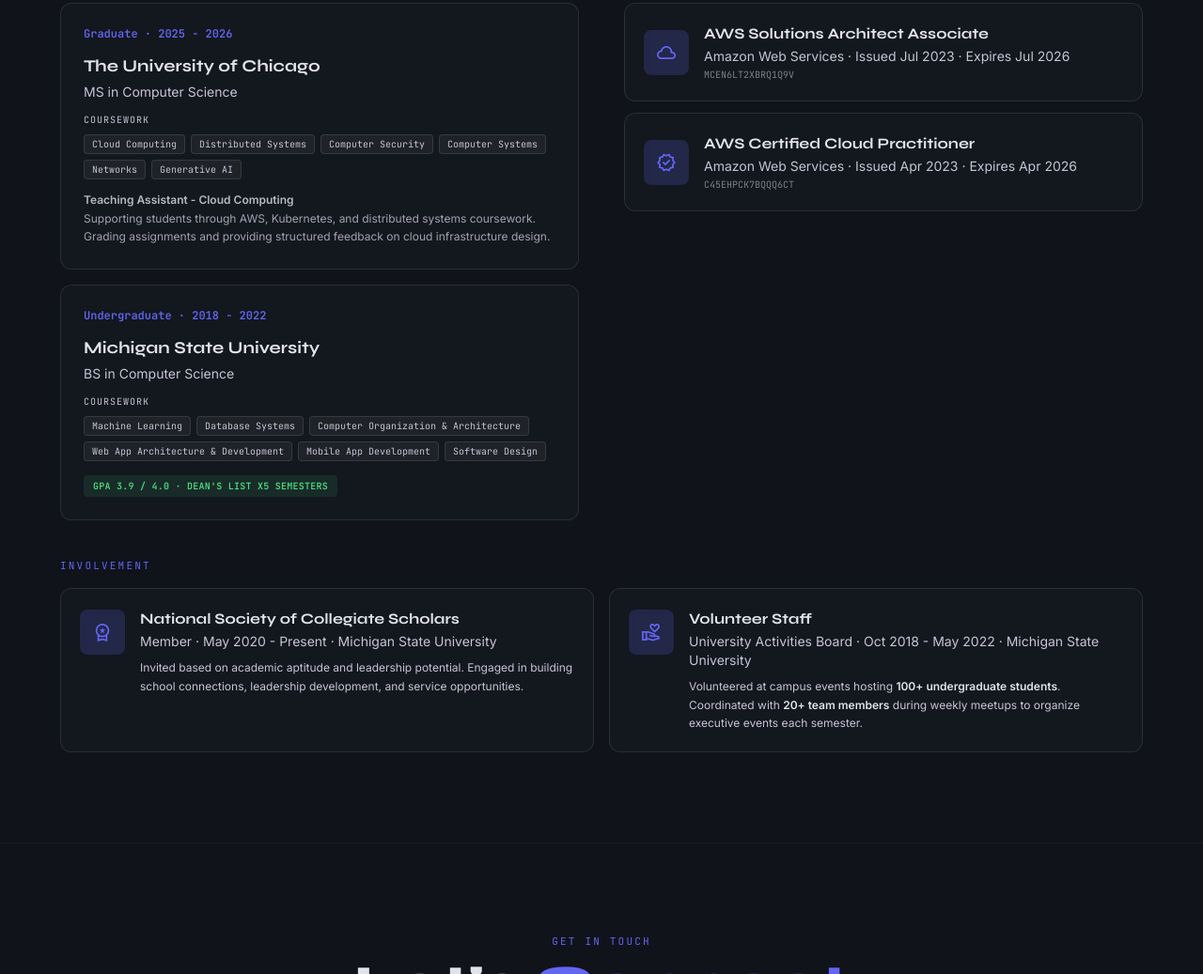
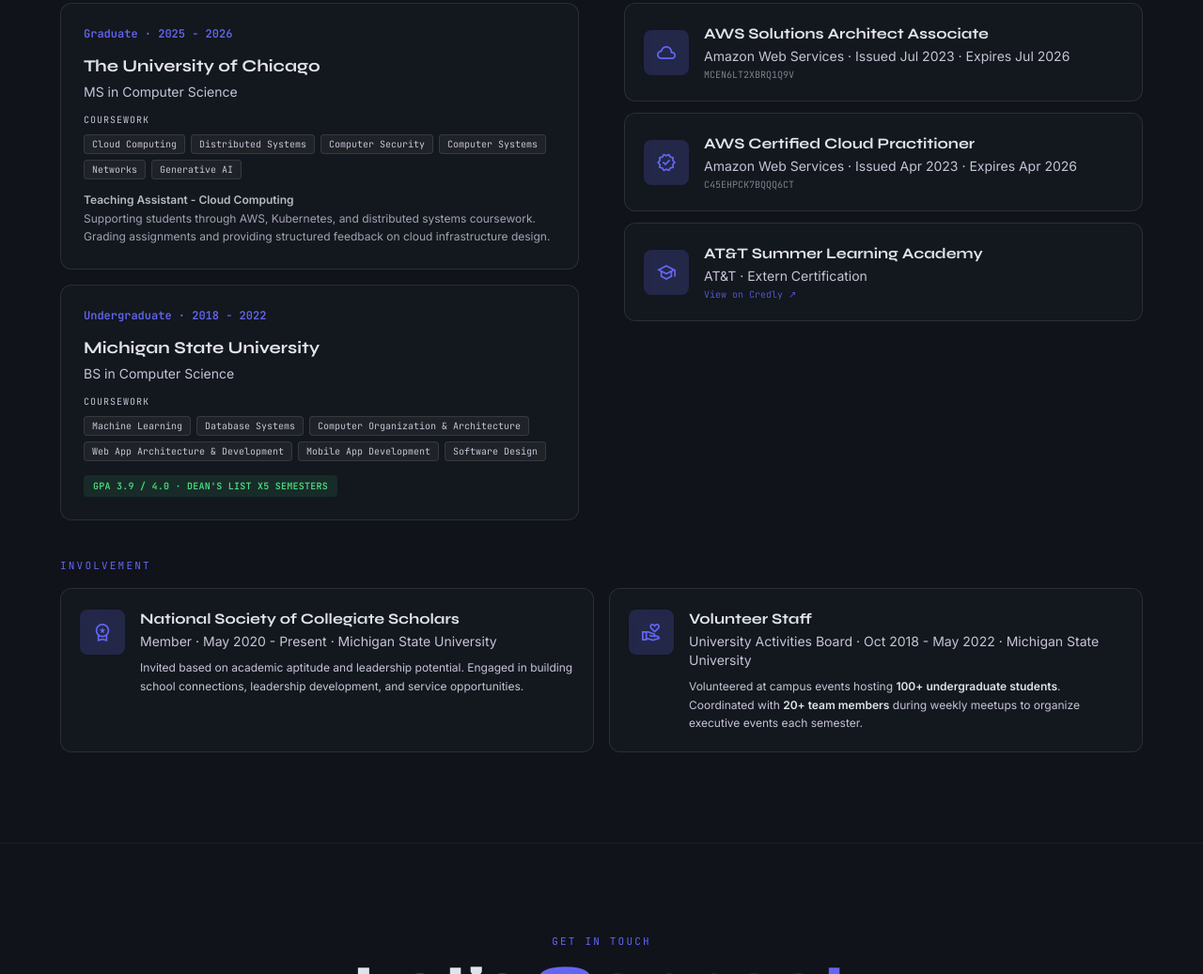
Before and after one commit to samadmd786/portfolio, a plain HTML site: page index.html in a window 1280 px wide. Shown: the part 5085-6122 px from the top of the page at 94% size. Drawn offline with nearby package versions, Linux system fonts and the light colour scheme.

Commit message:
Add AT&T Summer Learning Academy extern certification with Credly link

```diff
--- a/index.html
+++ b/index.html
@@ -901,6 +901,16 @@ tailwind.config = {
               <div class="font-code text-[10px] text-on-surface-variant opacity-60 mt-0.5">C45EHPCK7BQQQ6CT</div>
             </div>
           </div>
+          <a href="https://www.credly.com/badges/1d403494-c6de-4228-8332-4233d1ac3e36/linked_in" target="_blank" rel="noopener" class="glass-panel rounded-xl p-5 flex items-center gap-4 hover:border-primary/30 transition-colors no-underline">
+            <div class="w-12 h-12 rounded-lg bg-primary/20 flex items-center justify-center text-primary flex-shrink-0">
+              <span class="material-symbols-outlined" style="font-size:22px">school</span>
+            </div>
+            <div>
+              <div class="font-syne font-bold text-base mb-0.5">AT&amp;T Summer Learning Academy</div>
+              <div class="text-on-surface-variant text-sm">AT&amp;T · Extern Certification</div>
+              <div class="font-code text-[10px] text-primary opacity-80 mt-0.5">View on Credly ↗</div>
+            </div>
+          </a>
         </div>
 
 
```
